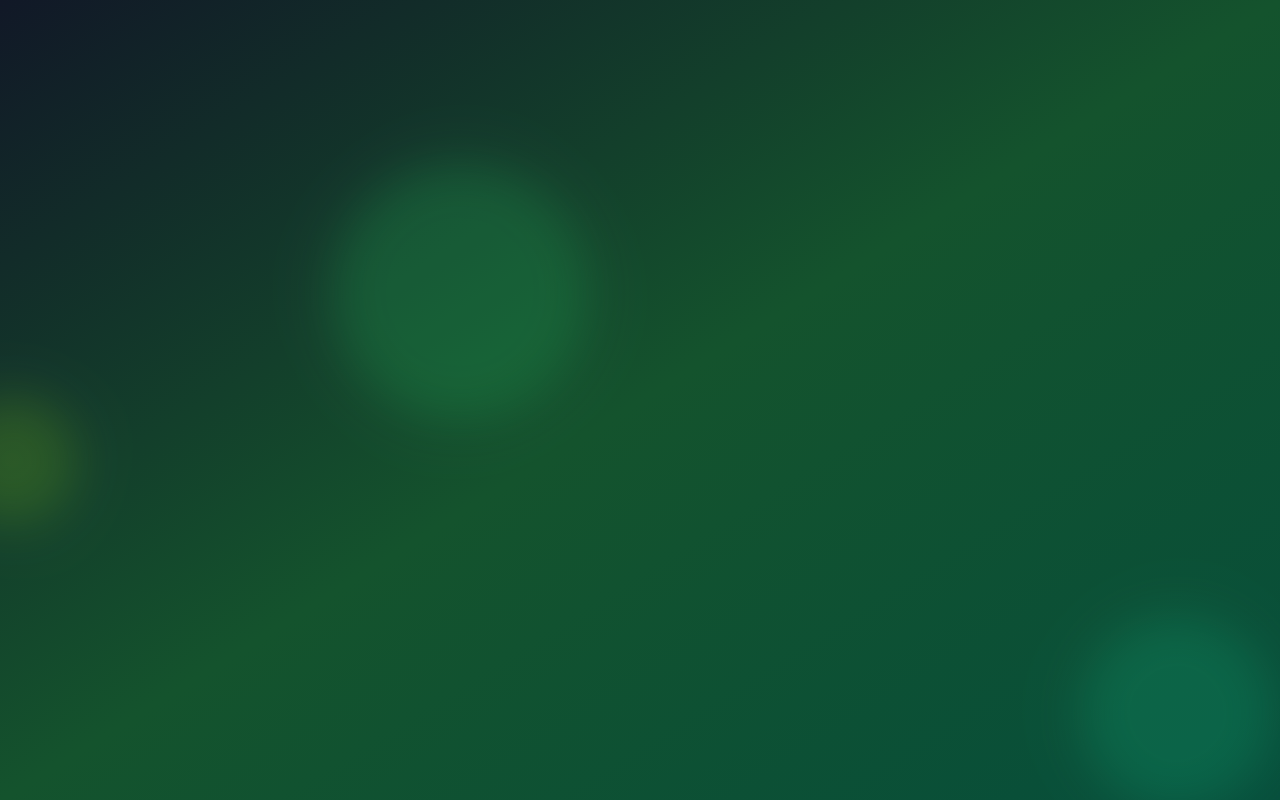
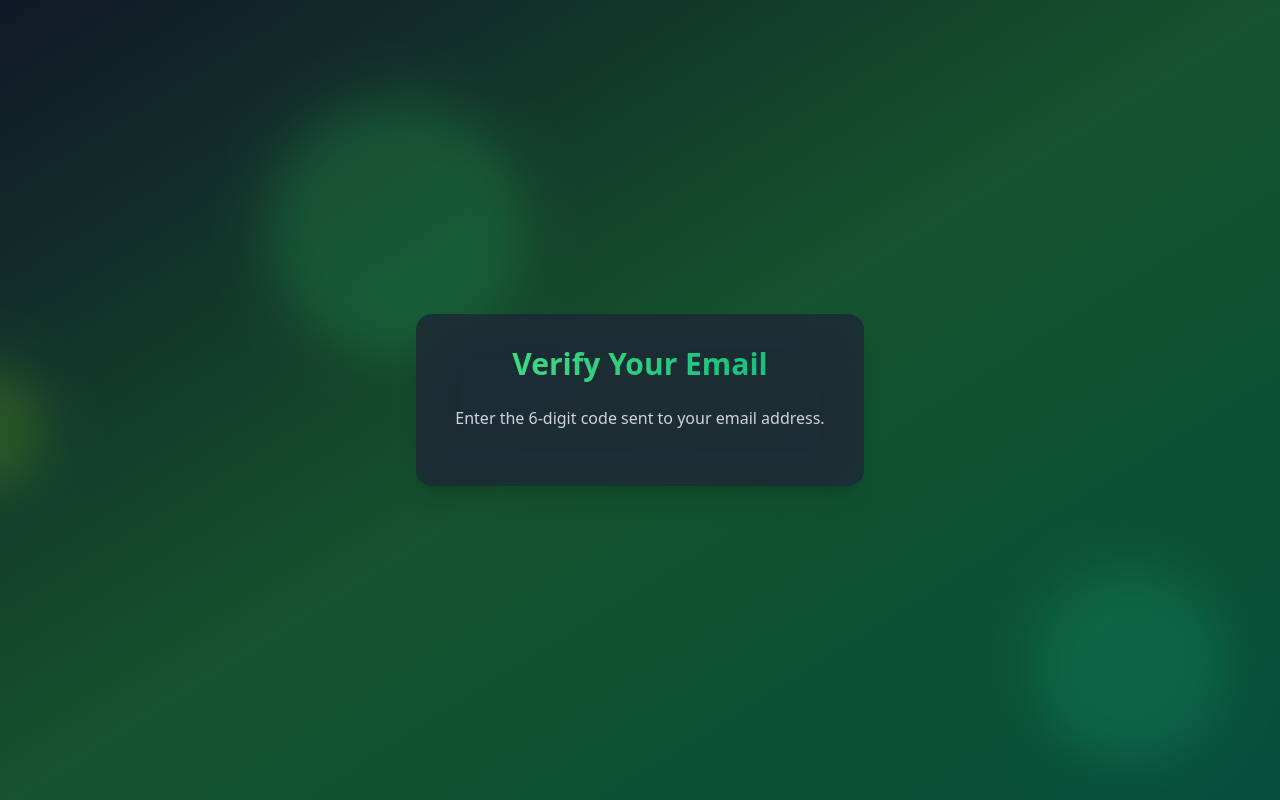
Before and after one commit to KAMO333/mern-advanced-auth, a React (Vite) app in the folder frontend/: page /verify-email in a window 1280 px wide. Before the commit this address had no page. Built offline with nearby package versions, Linux system fonts and the light colour scheme.

Commit message:
verifying email

```diff
--- a/frontend/src/App.jsx
+++ b/frontend/src/App.jsx
@@ -2,6 +2,7 @@ import { Routes, Route } from "react-router-dom";
 import FloatingShape from "./components/FloatingShape";
 import SignUpPage from "./pages/SignUpPage";
 import LoginPage from "./pages/LoginPage";
+import EmailVerificationPage from "./pages/EmailVerificationPage";
 
 function App() {
   return (
@@ -36,6 +37,7 @@ function App() {
         <Route path="/" element={"Home"} />
         <Route path="/signup" element={<SignUpPage />} />
         <Route path="/login" element={<LoginPage />} />
+        <Route path="/verify-email" element={<EmailVerificationPage />} />
       </Routes>
     </div>
   );
--- /dev/null
+++ b/frontend/src/pages/EmailVerificationPage.jsx
@@ -0,0 +1,30 @@
+import React from "react";
+import { useRef, useState } from "react";
+import { useNavigate } from "react-router-dom";
+import { motion } from "framer-motion";
+
+const EmailVerificationPages = () => {
+  const [code, setCode] = useState(["", "", "", "", "", ""]);
+  const inputRefs = useRef([]);
+  const navigate = useNavigate();
+
+  return (
+    <div className="max-w-md w-full bg-gray-800 bg-opacity-50 backdrop-filter backdrop-blur-xl rounded-2xl shadow-xl overflow-hidden">
+      <motion.div
+        initial={{ opacity: 0, y: -50 }}
+        animate={{ opacity: 1, y: 0 }}
+        transition={{ duration: 0.5 }}
+        className="bg-gray-800 bg-opacity-50 backdrop-filter backdrop-blur-xl rounded-2xl shadow-2xl p-8 w-full max-w-md"
+      >
+        <h2 className="text-3xl font-bold mb-6 text-center bg-gradient-to-r from-green-400 to-emerald-500 text-transparent bg-clip-text">
+          Verify Your Email
+        </h2>
+        <p className="text-center text-gray-300 mb-6">
+          Enter the 6-digit code sent to your email address.
+        </p>
+      </motion.div>
+    </div>
+  );
+};
+
+export default EmailVerificationPages;
```
